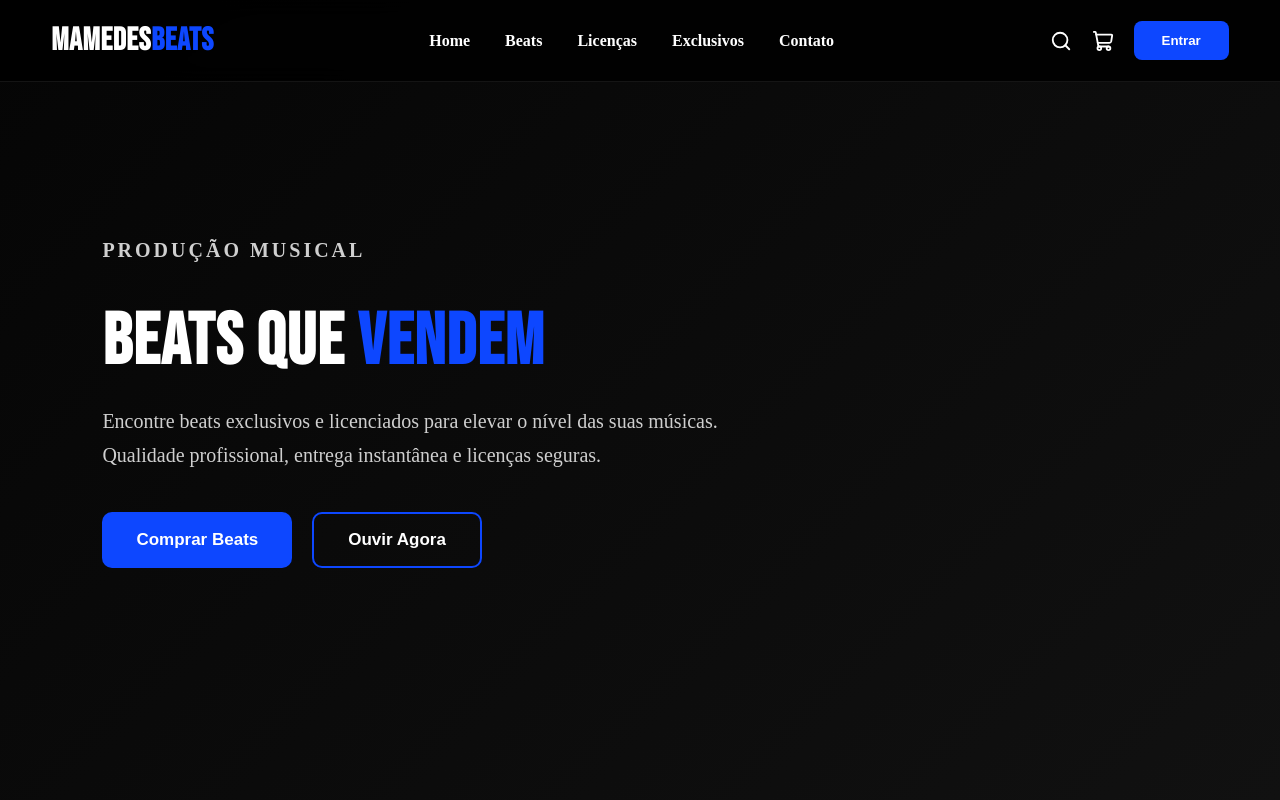
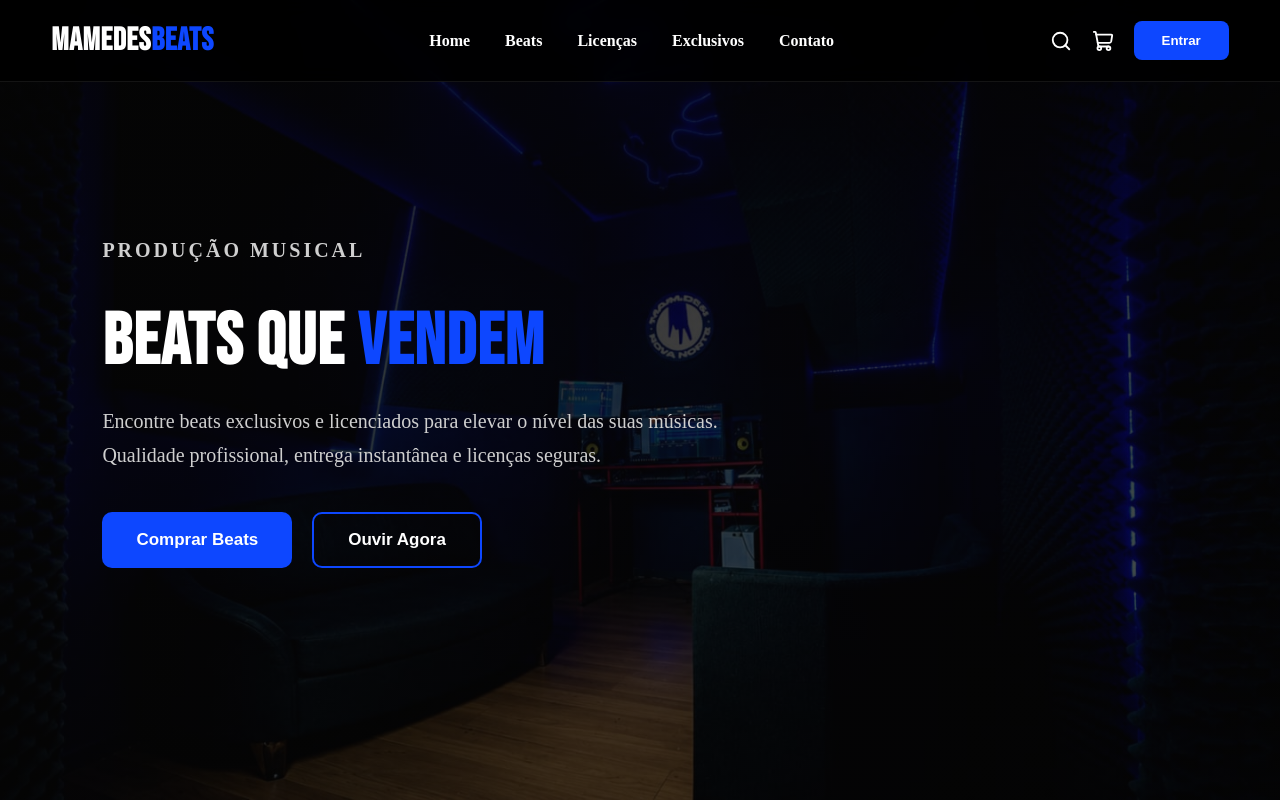
Before and after one commit to davidcaique1998-create/mamedes-beats, a Next.js app: page / in a window 1280 px wide. Built offline with nearby package versions, Linux system fonts and the light colour scheme.

Commit message:
adicionar imagem de fundo no hero

```diff
--- a/src/app/globals.css
+++ b/src/app/globals.css
@@ -114,7 +114,9 @@ nav a:hover {
   padding: 120px 8%;
   display: flex;
   align-items: center;
-  background: linear-gradient(135deg, #050505 0%, #111 100%);
+background:
+    linear-gradient(135deg, rgba(5,5,5,0.85) 0%, rgba(5,5,5,0.7) 100%),
+    url('/hero-bg.jpg') center center / cover no-repeat;
 }
 
 .heroContent {
```
Also changed, not shown: public/hero-bg.jpg (added), public/hero.jpg (deleted).
